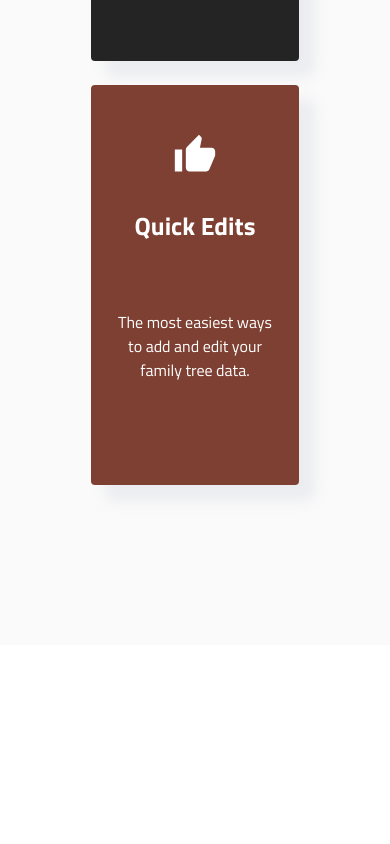
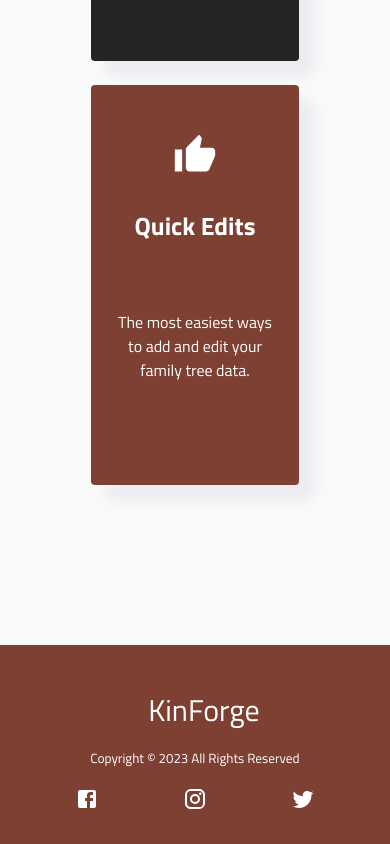
Before and after one commit to veronhoxha/kinforge, a React (Create React App) app: page / in a window 390 px wide. Shown: the part 1755-2599 px from the top of the page. Before the commit the page ends 2400 px from the top, so only its background shows below. Built offline with nearby package versions, Linux system fonts and the light colour scheme.

Commit message:
Added the footer and fixed some bugs

```diff
--- a/package.json
+++ b/package.json
@@ -11,6 +11,7 @@
     "@testing-library/react": "^13.4.0",
     "@testing-library/user-event": "^13.5.0",
     "axios": "^1.3.4",
+    "mdb-react-ui-kit": "^5.1.0",
     "react": "^18.2.0",
     "react-bootstrap": "^2.7.2",
     "react-dom": "^18.2.0",
--- /dev/null
+++ b/src/app/components/footer.jsx
@@ -0,0 +1,32 @@
+import React from 'react';
+import { Link } from 'react-router-dom';
+import FacebookIcon from '@mui/icons-material/Facebook';
+import InstagramIcon from '@mui/icons-material/Instagram';
+import TwitterIcon from '@mui/icons-material/Twitter';
+import '../styles/footer.css';
+
+function Footer() {
+  return (
+    <div className='footer'>
+      <section className='socialmedia'>
+        <div className='socialmedia-cover'>
+            <Link to='/' className='page-name'> KinForge </Link>
+            <small className='rights'> Copyright © 2023 All Rights Reserved </small>
+          <div className='socialmedia-icons'>
+            <a href='https://www.facebook.com/' className='icons' target='_blank' rel='noreferrer' aria-label='Facebook'>
+              <FacebookIcon/>
+            </a>
+            <a href='https://www.instagram.com/' className='icons' target='_blank' rel='noreferrer' aria-label='Facebook'>
+              <InstagramIcon/>
+            </a>
+            <a href='https://twitter.com/' className='icons' target='_blank' rel='noreferrer' aria-label='Facebook'>
+              <TwitterIcon/>
+            </a>
+          </div>
+        </div>
+      </section>
+    </div>
+  );
+}
+
+export default Footer;
--- a/src/app/components/navbar.js
+++ b/src/app/components/navbar.js
@@ -6,10 +6,8 @@ import '../styles/navbar.css';
 
 function Navbar() {
 
-  const navRef = useRef();
-  const showNavBar = () => {
-    navRef.current.classList.toggle('responsive_nav');
-  };
+  const navBar = useRef();
+  const showTheNavBar = () => {navBar.current.classList.toggle('responsive_nav');};
 
   return (
     <header>
@@ -18,19 +16,19 @@ function Navbar() {
           <img src={process.env.PUBLIC_URL + 'favicon.ico'} alt="Logo"></img>
         </Link>
       </div>
-      <nav className="nav-wrapper ml-auto" ref={navRef}>
+      <nav className="nav-cover ml-auto" ref={navBar}>
         <Link to="/login">
           <Button variant="contained" style={{ backgroundColor: 'white', color: '#7D4032' }}>Log In</Button>
         </Link>
         <Link to="/signup">
           <Button variant="contained" style={{ backgroundColor: '#7D4032', color: 'white' }}>Sign Up</Button>
         </Link>
-        <button className="nav-btn nav-close-btn" onClick={showNavBar}>
+        <button className="nav-button nav-btn" onClick={showTheNavBar}>
           <FaTimes/>
         </button>
       </nav>
-        <button className="nav-btn" onClick={showNavBar}>
-            <FaBars/>
+        <button className="nav-button" onClick={showTheNavBar}>
+          <FaBars/>
         </button>
     </header>
   );
--- a/src/app/pages/home/home.js
+++ b/src/app/pages/home/home.js
@@ -1,12 +1,14 @@
+import React from 'react';
 import Mainsection from '../../components/mainsection';
-import React from 'react';
 import Cards from '../../components/cardsgroup';
+import Footer from '../../components/footer';
 
 function home() {
   return (
     <>
     <Mainsection/>
     <Cards/>
+    <Footer/>
     </>
   )
 }
--- a/src/app/pages/pagenotfound/pagenotfound.js
+++ b/src/app/pages/pagenotfound/pagenotfound.js
@@ -9,7 +9,7 @@ function pagenotfound() {
         <h2>Oops! Page was not found.</h2>
         <h1>404</h1>
         <div className='go-back-home-btn'>
-          <Link to='/home'>
+          <Link to='/'>
             <Button variant="contained" size="large" style={{ backgroundColor: '#7D4032', color: '#fff' }}> Go back home </Button>
           </Link>
         </div>
--- /dev/null
+++ b/src/app/styles/footer.css
@@ -0,0 +1,66 @@
+.footer {
+    flex-direction: column;
+    justify-content: center;
+    align-items: center;
+    background-color: #7D4032;;
+    padding: 1.5rem 0 1.5rem 0;
+    display: flex;
+}
+
+.page-name {
+    text-decoration: none;
+    font-size: 30px;
+    display: flex;
+    align-items: center;
+    margin-bottom: 15px;
+    color: #fff;
+    justify-self: start;
+    margin-left: 18px;
+    cursor: pointer;
+    transition: transform 0.4s ease-out;
+}
+
+.page-name:hover {
+    transform: scale(1.1);
+}
+
+.socialmedia {
+    max-width: 1000px;
+    width: 100%;
+}
+
+.socialmedia-cover {
+    width: 90%;
+    max-width: 1000px;
+    display: flex;
+    justify-content: space-between;
+    align-items: center;
+    margin: 18px auto 0 auto;
+}
+
+.socialmedia-icons {
+    align-items: center;
+    width: 240px;
+    display: flex;
+    justify-content: space-between;
+}
+
+.rights {
+    align-items: center;
+    text-align: center;
+    justify-content: center;
+    color: #fff;
+    margin-bottom: 16px;
+}
+
+.icons {
+    color: #fff;
+    font-size: 24px;
+}
+
+@media screen and (max-width: 820px) {
+
+    .socialmedia-cover {
+        flex-direction: column;
+    }
+}
--- a/src/app/styles/navbar.css
+++ b/src/app/styles/navbar.css
@@ -1,13 +1,13 @@
 @import url('https://fonts.googleapis.com/css2?family=Titillium+Web:ital,wght@0,400;0,700;1,400&display=swap');
 
-*{
+* {
     padding: 0;
     margin: 0;
     box-sizing: border-box;
     font-family: 'Titillium Web', sans-serif;
 }
 
-:root{
+:root {
     --mainColor: #fff;
     --textColor: #7D4032;
 }
@@ -27,7 +27,7 @@ header {
     z-index: 2;
 }
 
-.nav-wrapper {
+.nav-cover {
     display: flex;
     align-items: center;
     margin-left: auto;
@@ -43,17 +43,13 @@ img:hover {
     transform: scale(1.1);
 }
 
-.move-right {
-    transform: translateX(50px);
-}
-
-nav a{
+nav a {
     margin: 0 0.5rem;
     color: var(--textColor);
     text-decoration: none;
 }
 
-header .nav-btn {
+header .nav-button {
     padding: 5px;
     cursor: pointer;
     background: transparent;
@@ -66,12 +62,12 @@ header .nav-btn {
 }
 
 @media only screen and (max-width: 1024px) {
-    header .nav-btn {
+    header .nav-button {
         visibility: visible;
         opacity: 1;
     }
 
-    header nav{
+    header nav {
         position: fixed;
         top: 0;
         left: 0;
@@ -91,13 +87,13 @@ header .nav-btn {
         transform: none;
     }
 
-    nav .nav-close-btn {
+    nav .nav-btn {
         position: absolute;
         top: 1rem;
         right: 1rem;
     }
 
-    nav a{
+    nav a {
         font-size: 1.5rem;
     }
 }
```
Also changed, not shown: 1 other file (tests, documents, lock files or other folders).
